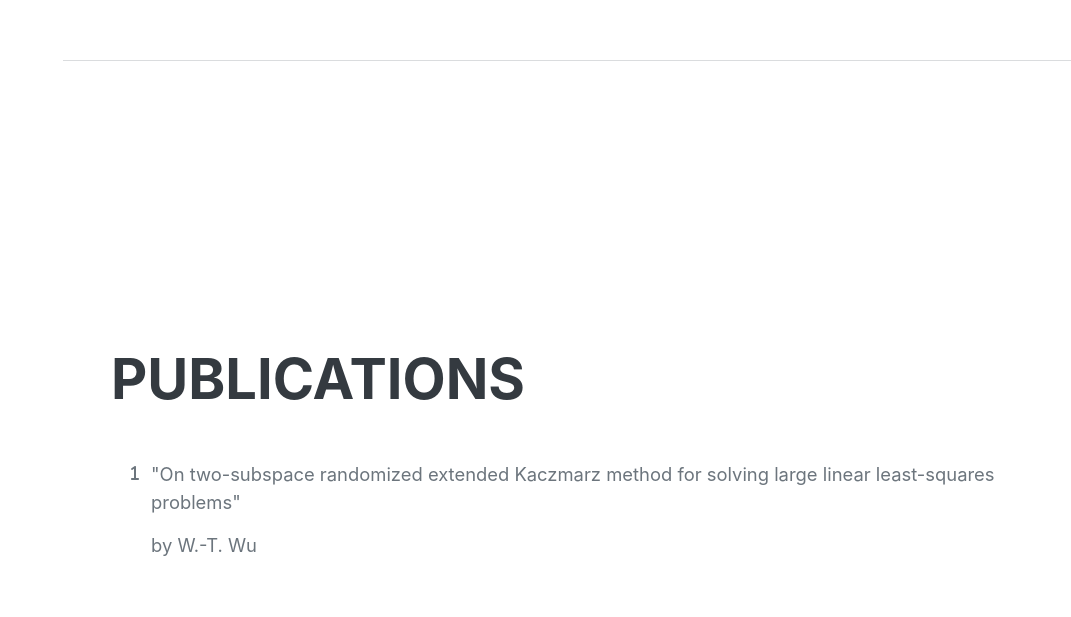
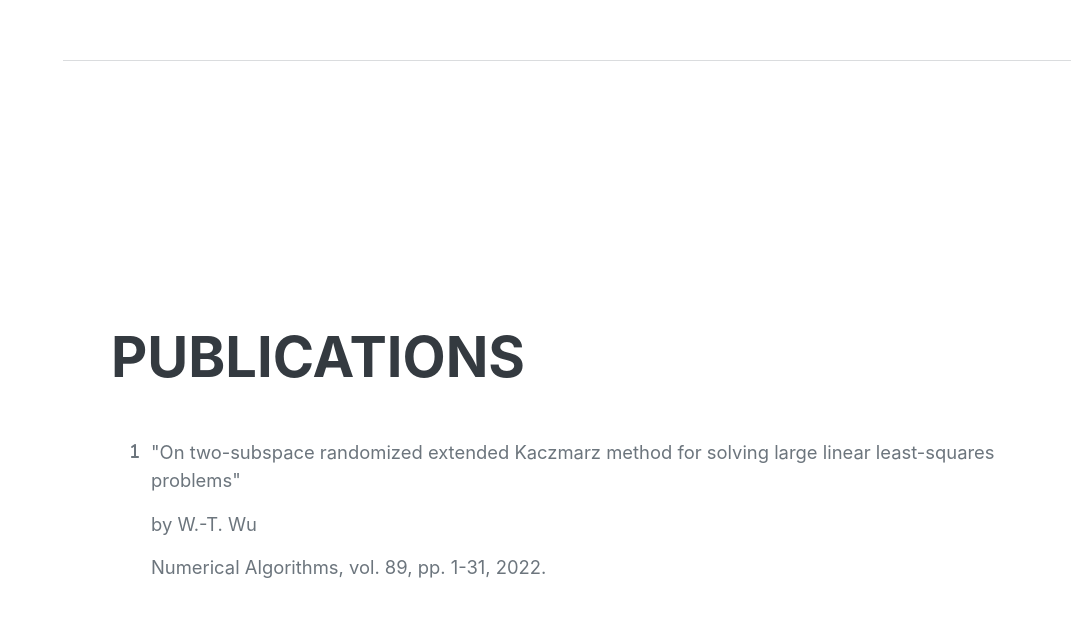
Before and after one commit to Wen-TingWu/homepage, a website: page index.html in a window 1280 px wide. Shown: the part 6347-6964 px from the top of the page, without its empty margins (209-1280 px from the left). Drawn offline with nearby package versions, Linux system fonts and the light colour scheme; a web font is replaced by a local one.

Commit message:
Update index.html

```diff
--- a/index.html
+++ b/index.html
@@ -189,6 +189,7 @@
                             <span class="fa-li"><i class="fas fa-1"></i></span>
                             <p class="lead mb-3">"On two-subspace randomized extended Kaczmarz method for solving large linear least-squares problems"</p>
                             <p class="lead mb-3">by W.-T. Wu</p>
+                            <p class="lead mb-3">Numerical Algorithms, vol. 89, pp. 1-31, 2022.</p>
                         </li>
                     </ul>
                 </div>
```
